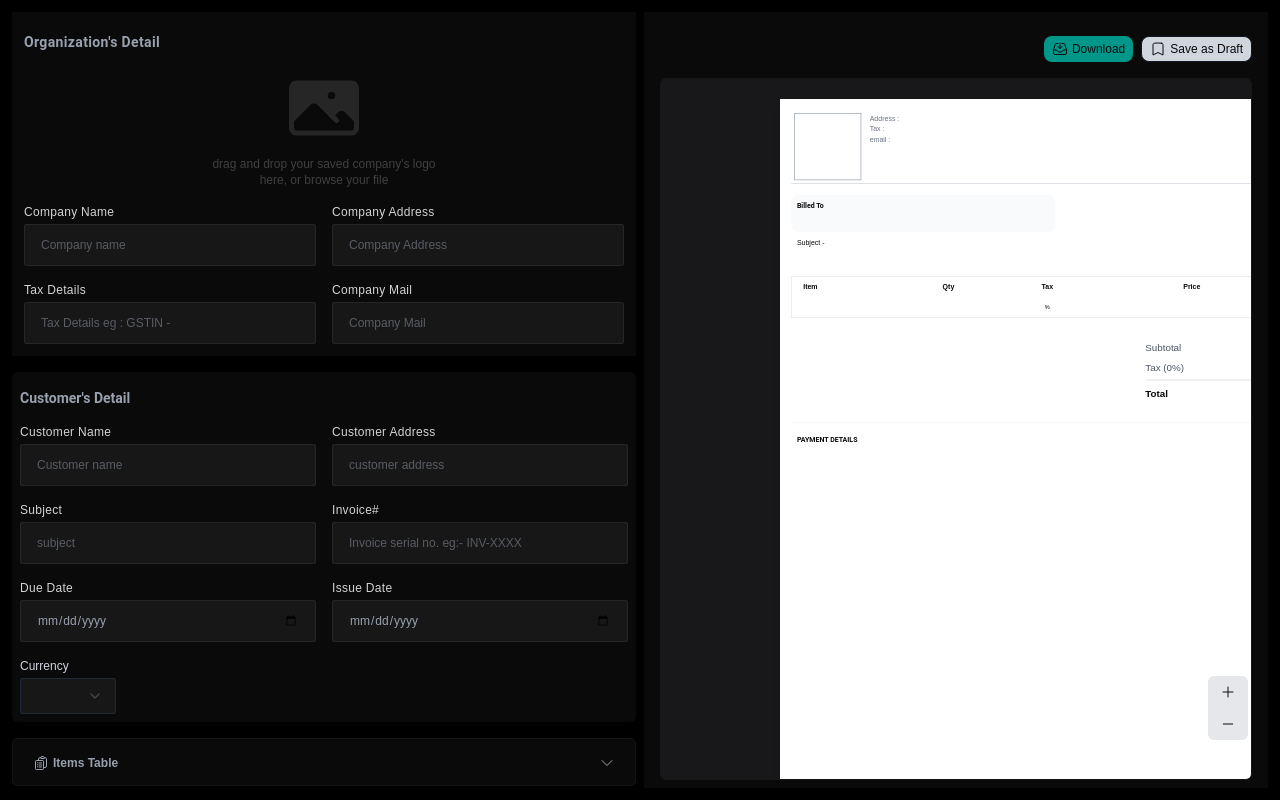
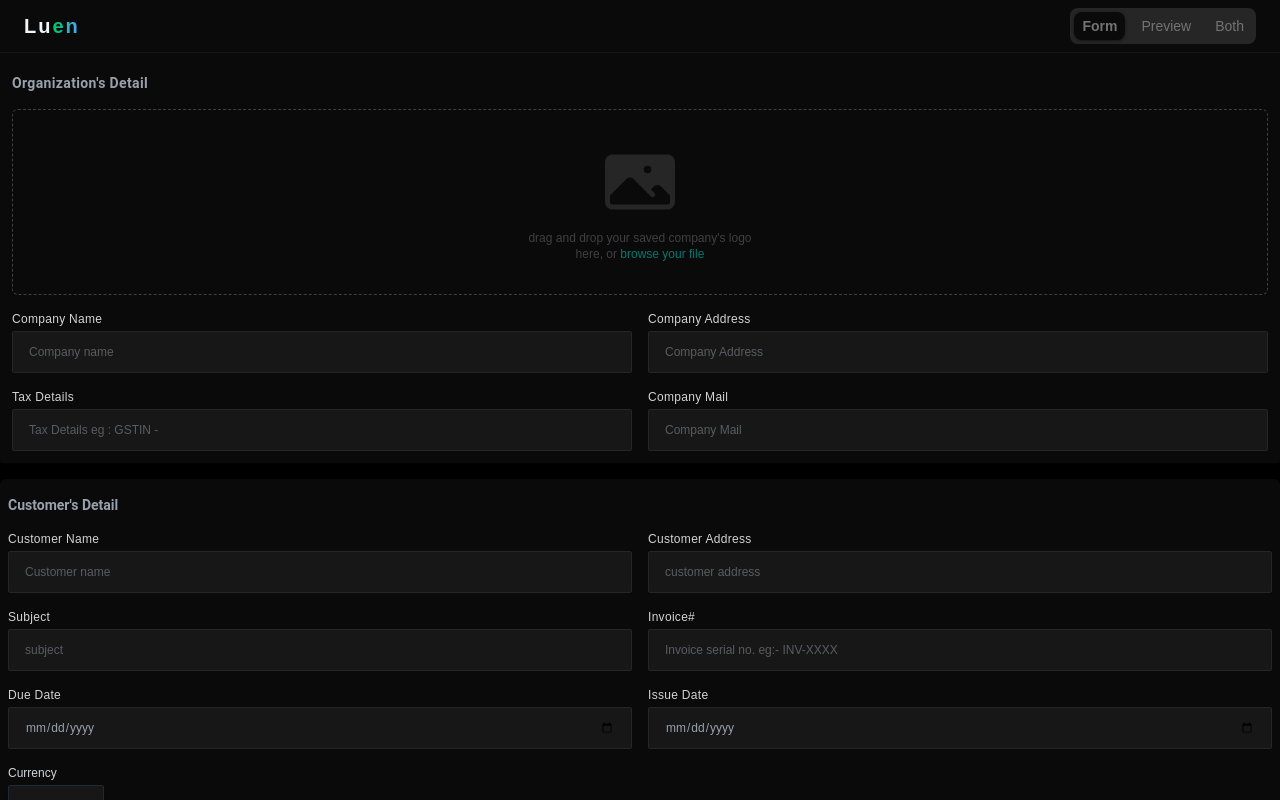
Before and after one commit to surajgupt01/Invo-Gen, a Next.js app: page /dashboard/createInvoice in a window 1280 px wide. Built offline with nearby package versions, Linux system fonts and the light colour scheme.

Commit message:
free pan additional changes

```diff
--- a/app/component/Preview.tsx
+++ b/app/component/Preview.tsx
@@ -64,33 +64,115 @@ export default function Preview() {
 
 
 
+  // async function handleDownload() {
+  //   try {
+  //     setLoading(true);
+
+  //    const invoiceHTML =  document.getElementById("invoice")?.innerHTML;
+
+
+
+  //     if (!invoiceHTML) {
+  //       alert("Invoice not found");
+  //       return;
+  //     }
+
+  //     const res = await fetch("/api/pdf", {
+  //       method: "POST",
+  //       headers: { "Content-Type": "application/json" },
+  //       body: JSON.stringify({ html: invoiceHTML }),
+  //     });
+
+  //     const blob = await res.blob();
+  //     const url = URL.createObjectURL(blob);
+
+  //     const a = document.createElement("a");
+  //     a.href = url;
+  //     a.download = "invoice1.pdf";
+  //     a.click();
+
+  //     URL.revokeObjectURL(url);
+  //   } catch (err) {
+  //     console.error(err);
+  //     alert("Failed to download PDF");
+  //   } finally {
+  //     setLoading(false);
+  //   }
+
+  //   // const InvDetails: InvoiceDetails = {
+  //   //   ...OwnerDetails,
+  //   //   ItemsTable: Items,
+  //   //   ...Details,
+  //   //   AdditionalInfo: AdditionalInfo,
+  //   //   Terms: TermsConditions,
+  //   //   subtotal: "0",
+  //   //   tax: "0",
+  //   //   userId : '',
+  //   //   BrandLogo: "aaa",
+  //   //   Signature: "aaa",
+  //   //   InvoiceId: "hhh",
+  //   //   IssueDate: "aaaa",
+  //   //   total: "aaa",
+  //   // };
+
+  //   // const uploadInv = await axios.post(
+  //   //   "/api/CreateInvoice",
+  //   //   //  header : {"Content-Type" : "application/json"},
+  //   //   InvDetails,
+  //   // );
+  //   // console.log(uploadInv.data);
+  // }
+
+
+
+
+
+
+
+
   async function handleDownload() {
   try {
     setLoading(true);
 
-     const invoiceHTML =  document.getElementById("invoice")?.innerHTML;
+    const invoiceEl = document.getElementById("invoice");
 
-
-
-      if (!invoiceHTML) {
+    if (!invoiceEl) {
       alert("Invoice not found");
       return;
     }
 
+    // ✅ Get computed styles and inline them
+    const allStyles = Array.from(document.styleSheets)
+      .flatMap((sheet) => {
+        try {
+          return Array.from(sheet.cssRules).map((rule) => rule.cssText);
+        } catch {
+          return [];
+        }
+      })
+      .join("\n");
+
+    const invoiceHTML = invoiceEl.outerHTML;
+
     const res = await fetch("/api/pdf", {
       method: "POST",
       headers: { "Content-Type": "application/json" },
-        body: JSON.stringify({ html: invoiceHTML }),
+      body: JSON.stringify({ html: invoiceHTML, styles: allStyles }), // ✅ send styles too
     });
+
+    if (!res.ok) {
+      const err = await res.json();
+      console.error(err);
+      alert("Failed to generate PDF");
+      return;
+    }
 
     const blob = await res.blob();
     const url = URL.createObjectURL(blob);
-
     const a = document.createElement("a");
     a.href = url;
     a.download = "invoice1.pdf";
     a.click();
-
     URL.revokeObjectURL(url);
   } catch (err) {
     console.error(err);
@@ -98,40 +180,21 @@ export default function Preview() {
   } finally {
     setLoading(false);
   }
-
-    // const InvDetails: InvoiceDetails = {
-    //   ...OwnerDetails,
-    //   ItemsTable: Items,
-    //   ...Details,
-    //   AdditionalInfo: AdditionalInfo,
-    //   Terms: TermsConditions,
-    //   subtotal: "0",
-    //   tax: "0",
-    //   userId : '',
-    //   BrandLogo: "aaa",
-    //   Signature: "aaa",
-    //   InvoiceId: "hhh",
-    //   IssueDate: "aaaa",
-    //   total: "aaa",
-    // };
-
-    // const uploadInv = await axios.post(
-    //   "/api/CreateInvoice",
-    //   //  header : {"Content-Type" : "application/json"},
-    //   InvDetails,
-    // );
-    // console.log(uploadInv.data);
 }
 
   return (
     <div className=" h-full  bg-neutral-950 flex flex-col items-center py-2 ">
       {/* <div className=" font-semibold w-full  border-gray-900 text-gray-500 tracking-wider p-4">Preview</div> */}
 
-      <div className="w-full text-xs flex justify-end gap-2 p-4">
+      <div className="w-full text-xs flex justify-between gap-2 p-4">
+
+
+        <div className="bg-green-800 text-green-500 px-3 py-1 text-sm rounded-md">{"Live"}</div>
+        <div className="flex items-center justify-center gap-2">
         <button
           onClick={handleDownload}
           disabled={loading}
-          className="px-2 py-1 bg-teal-600 rounded-md  hover:bg-teal-700 flex items-center gap-1 disabled:opacity-60"
+          className="px-2 py-1 bg-teal-600 rounded-md  hover:bg-teal-700 flex items-center gap-1 disabled:opacity-60 text-neutral-200 cursor-pointer"
         >
           <Download />
           {loading ? "Generating..." : "Download"}
@@ -142,18 +205,19 @@ export default function Preview() {
           Save as Draft
         </button>
         </div>
-<div className="relative bg-zinc-900 w-[95%] flex-1 rounded-sm border border-neutral-900 overflow-auto flex justify-center custom-scrollbar">
+      </div>
+<div className="relative lg:bg-zinc-900 w-[95%] flex-1  rounded-sm border border-neutral-900 lg:overflow-auto flex justify-center custom-scrollbar">
 
   {/* centering wrapper */}
-  <div className="flex  items-start min-h-full py-5  overflow-auto custom-scrollbar">
+  <div className="flex  lg:items-start min-h-full lg:py-5   lg:overflow-auto custom-scrollbar">
 
     {/* scale wrapper */}
     <div
       style={{
-        transform: `scale(${scaler})`,
+        transform: window.innerWidth >=800 ? `scale(${(scaler)})` : ``,
         transformOrigin: "top center",
       }}
-      className="transition-transform duration-200"
+      className="transition-transform duration-200 scale-48"
     >
       {/* real invoice size */}
       <div id="invoice" className="w-[794px] h-[1123px] bg-white shadow-lg">
@@ -164,7 +228,7 @@ export default function Preview() {
   </div>
 
   {/* zoom controls */}
-  <div className="flex flex-col bg-gray-200 justify-center items-center w-10 py-2 rounded-sm gap-4 fixed bottom-15 right-8">
+  <div className="flex flex-col bg-gray-200 justify-center items-center w-10 py-2 rounded-sm gap-4 fixed bottom-15 right-8  ">
     <button
       onClick={() => setScale((e) => (e >= 1.5 ? e : e + 0.1))}
       className="active:scale-80 hover:text-gray-700"
@@ -173,7 +237,7 @@ export default function Preview() {
     </button>
 
     <button
-      onClick={() => setScale((e) => (e <= 0.5 ? e : e - 0.1))}
+      onClick={() => setScale((e) => (e <= 0.3 ? e : e - 0.1))}
       className="active:scale-80 hover:text-gray-700"
     >
       <Minus />
--- a/app/dashboard/createInvoice/page.tsx
+++ b/app/dashboard/createInvoice/page.tsx
@@ -14,8 +14,6 @@ import Preview from "@/app/component/Preview";
 import { useOptionalData } from "@/app/store/OptionalDataStore";
 import { useOwner } from "@/app/store/OwnerDetail";
 import QR from "@/app/Icons/QR";
-
-
 
 function fileToBase64(file: globalThis.File): Promise<string> {
   return new Promise((resolve, reject) => {
@@ -36,13 +34,31 @@ import QR from "@/app/Icons/QR";
 }
 
 export default function CreateInvoice() {
-
-  // const [dispaly , setDisplay] = useState(false)
+  const [dispaly, setDisplay] = useState("Form");
+  const choices = ["Form", "Preview"];
   // const [expand , setExpan]  = useState(false)
   return (
-    <div className="lg:flex-row flex flex-col h-full w-full relative gap-2  border-neutral-900 rounded-sm p-2 transition-all duration-500 ease-in-out">
-
-
+    <div className=" flex flex-col h-full w-full   border-neutral-900 rounded-sm transition-all duration-500 ease-in-out">
+      <div className="bg-neutral-950 border-b border-neutral-900 shadow shadow-neutral-800 inset-0 p-2 px-6 flex justify-around items-center ">
+        <NavLogo textColor="text-gray-100"/>
+        <div className="bg-neutral-800 lg:w-50 w-38 py-1 px-1 gap-2 flex justify-center items-center rounded-md">
+          {choices.map((e) => (
+            <button
+              onClick={() => setDisplay(e)}
+              key={e}
+              className={`text-neutral-500 text-sm hover:text-neutral-400 duration-300 ease-in-out cursor-pointer px-2 py-1 rounded-md ${dispaly == e ? "bg-neutral-950 shadow-sm shadow-neutral-900 text-neutral-100 font-semibold" : ""} `}
+            >
+              {e}
+            </button>
+          ))}
+          <button
+            onClick={() => setDisplay("Both")}
+            className={`text-neutral-500 text-sm hover:text-neutral-400 duration-300 ease-in-out cursor-pointer px-2 py-1 rounded-md ${dispaly == 'Both' ? "bg-neutral-950 shadow-sm shadow-neutral-900 text-neutral-100 font-semibold" : ""} hidden lg:block `}
+          >{`Both`}</button>
+        </div>
+      </div>
+      {dispaly == "Both" && (
+        <div className="lg:flex-row flex flex-col overflow-auto w-full relative gap-2  border-neutral-900  rounded-sm p-2 transition-all duration-500 ease-in-out">
           <div className="flex-1 min-w-0 overflow-auto custom-scrollbar duration-300 ease-in-out">
             <FormComponent />
           </div>
@@ -50,7 +66,18 @@ export default function CreateInvoice() {
           <div className="flex-1 min-w-0 overflow-hidden duration-300 ease-in-out">
             <Preview />
           </div>
-
+        </div>
+      )}
+      {dispaly == "Form" && (
+        <div className="flex-1 min-w-0 overflow-auto custom-scrollbar duration-300 ease-in-out">
+          <FormComponent />
+        </div>
+      )}
+      {dispaly == "Preview" && (
+        <div className="flex-1 min-w-0 overflow-hidden duration-300 ease-in-out">
+          <Preview />
+        </div>
+      )}
     </div>
   );
 }
@@ -154,7 +181,6 @@ function FormComponent() {
   //   console.log(Object.fromEntries(data.entries()));
   // }
 
-
   const [logo, setLogo] = useState("");
 
   const handleLogo = async (e: React.ChangeEvent<HTMLInputElement>) => {
@@ -181,7 +207,7 @@ function FormComponent() {
           </h1>
           <div className="grid grid-cols-2 gap-4 w-full">
             <label htmlFor="logo" className="col-span-2">
-              <div className="w-full  group col-span-2 flex-1  cursor-pointer  bg-neutral-950 flex flex-col gap-2 items-center justify-center">
+              <div className="w-full border border-dashed border-neutral-700 rounded-sm  group col-span-2 flex-1 px-4 py-8  cursor-pointer  bg-neutral-950 flex flex-col gap-2 items-center justify-center">
                 <input
                   id="logo"
                   type="file"
@@ -206,7 +232,8 @@ function FormComponent() {
                 </label>
                 <p className="text-neutral-700 whitespace-pre-line text-center text-xs">
                   {" "}
-                  {`drag and drop your saved company's logo \n here, or browse your file`}{" "}
+                  {`drag and drop your saved company's logo \n here, `} or{" "}
+                  <span className="text-teal-700">browse your file</span>{" "}
                 </p>
               </div>
             </label>
@@ -502,6 +529,8 @@ function AddInfoComponent({ Title, Message, Placeholder }: AddInfoProps) {
 
 import Image from "next/image";
 import ImageAlt from "@/app/Icons/Img";
+import Nav, { NavLogo } from "@/app/component/Nav";
+import LogoutButton from "@/app/component/LogoutButton";
 
 function PaymentOptions() {
   interface Owner {
@@ -582,7 +611,7 @@ function PaymentOptions() {
   const handleChange = async (e: React.ChangeEvent<HTMLInputElement>) => {
     const file = e.target.files?.[0];
     if (!file) return;
-    const base64 = await fileToBase64(file)
+    const base64 = await fileToBase64(file);
     setUrl(base64);
     OwnerDetailHandler("QR", base64);
   };
@@ -591,7 +620,7 @@ function PaymentOptions() {
   return (
     <div
       className="
-                 bg-neutral-950  overflow-hidden text-xs font-bold px-2 py-4 mb-2   shadow-xs rounded-xs duration-500 ease-in-out transition-all `}
+                 bg-neutral-950  overflow-hidden  text-xs font-bold px-2 py-4 mb-2   shadow-xs rounded-xs duration-500 ease-in-out transition-all `}
                 "
     >
       <div className="flex items-center gap-1 ">
@@ -625,7 +654,7 @@ function PaymentOptions() {
       </div>
       {option == "UPI" && (
         <label htmlFor="QR">
-          <div className="w-full min-h-70 group  p-4 flex-1  cursor-pointer  bg-neutral-950 flex flex-col gap-2 items-center justify-center">
+          <div className="w-full min-h-70 group border border-dashed border-neutral-700 rounded-sm   p-4 flex-1  cursor-pointer  bg-neutral-950 flex flex-col gap-2 items-center justify-center">
             <input
               id="QR"
               type="file"
@@ -645,7 +674,8 @@ function PaymentOptions() {
             </label>
             <p className="text-neutral-700 whitespace-pre-line text-center">
               {" "}
-              {`drag and drop your saved QR image \n here, or browse your file`}{" "}
+              {`drag and drop your saved QR image \n  here, or`}{" "}
+              <span className="text-teal-700"> browse your file</span>{" "}
             </p>
             <input
               className="border border-white/10 rounded-xs px-2 w-60 py-2 text-gray-400 tracking-wide bg-neutral-950 outline-0"
--- a/app/dashboard/layout.tsx
+++ b/app/dashboard/layout.tsx
@@ -58,7 +58,7 @@ export default function DashboardLayout({
         // </div>
         }
          {/* <button onClick={()=>setMenu(e=>!e)} className={`${menu ? 'left-48' : 'left-2'} absolute z-100   p-2 hover:text-neutral-600 top-2`}>{menu?<CloseSide/> : <Menu/>}</button> */}
-        <div className="flex-1 min-w-0 min-h-0 p-1 transition-all duration-500 ease-in-out ">{children}</div>
+        <div className="flex-1 min-w-0 min-h-0  transition-all duration-500 ease-in-out ">{children}</div>
       </div>
     </div>
   );
```
Lines whose indentation alone changed are shown as unchanged.
